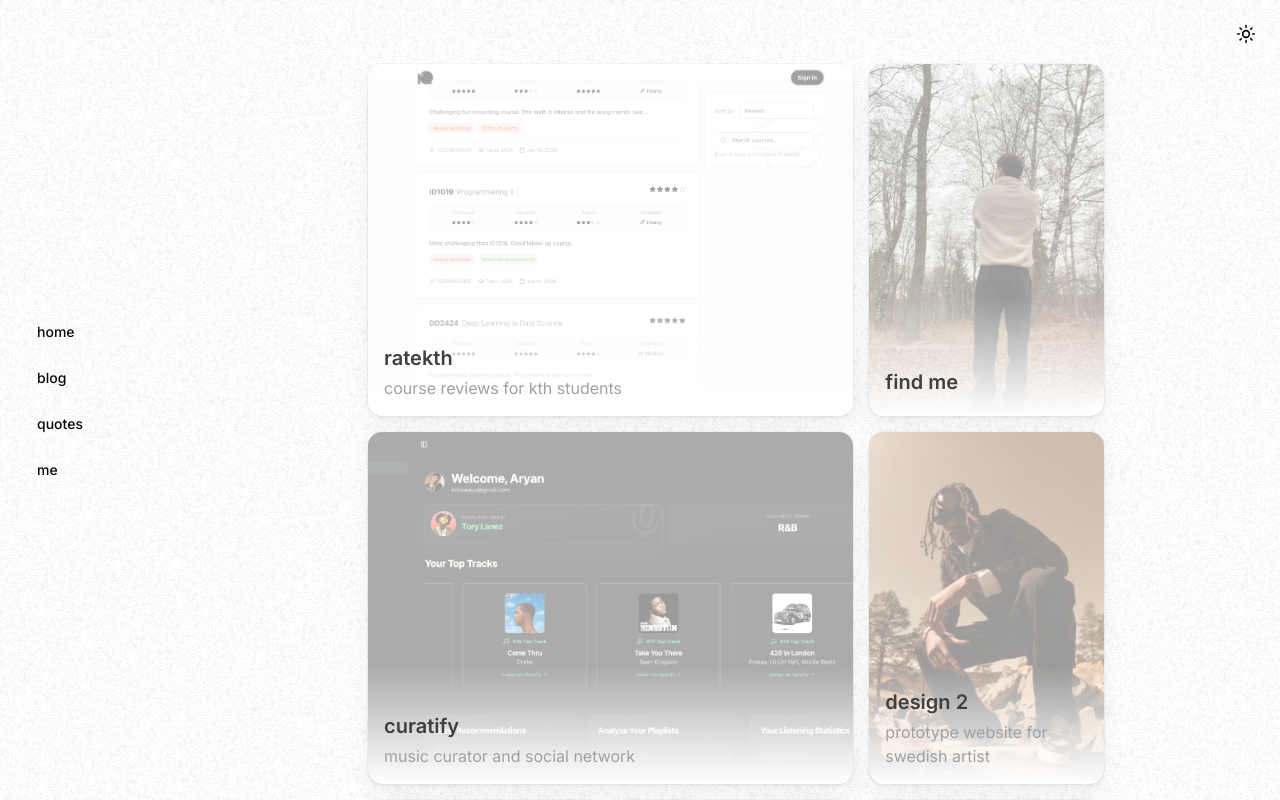
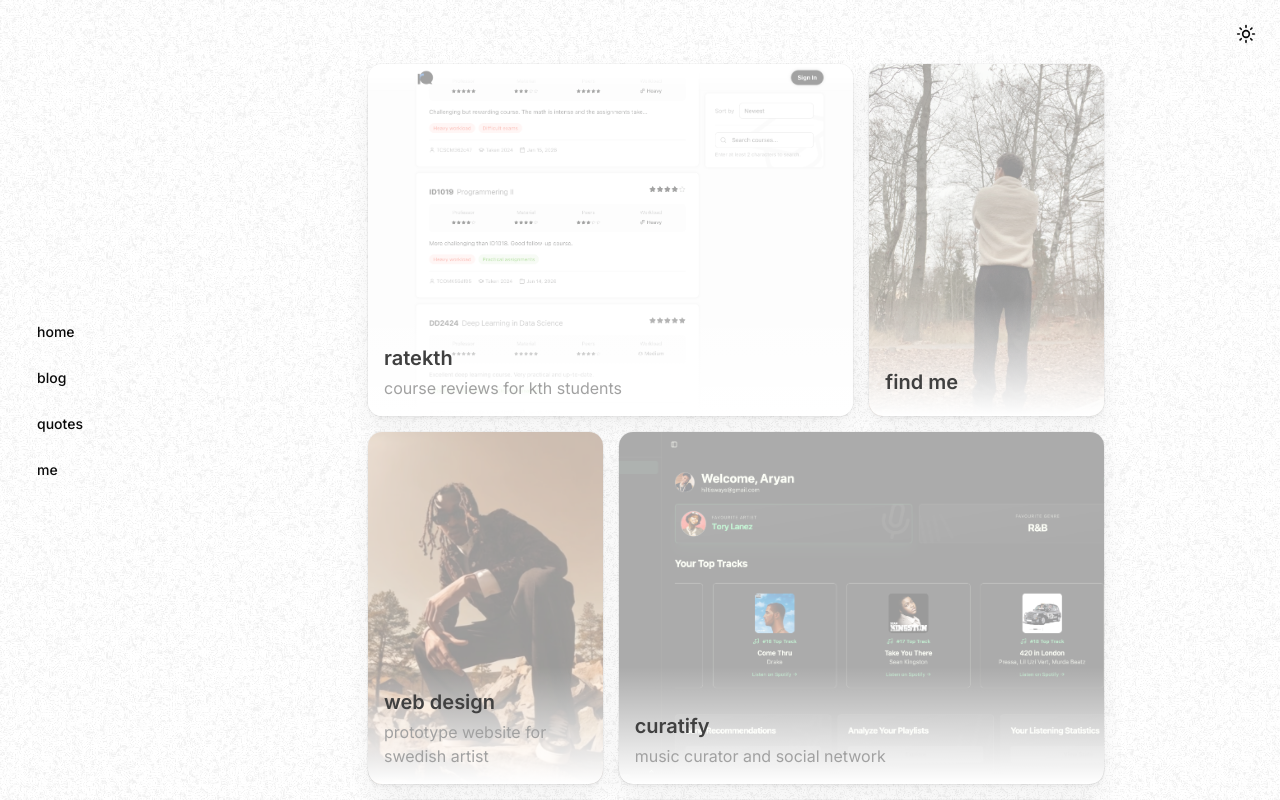
Before and after one commit to hi-aryan/blog, a Next.js app: page /me in a window 1280 px wide. Shown: the top 800 px of the page. Built offline with nearby package versions, Linux system fonts and the light colour scheme.

Commit message:
text changes

```diff
--- a/app/me/page.tsx
+++ b/app/me/page.tsx
@@ -31,6 +31,20 @@ const features = [
         ),
     },
     {
+        name: "web design",
+        description: "prototype website for swedish artist",
+        className: "col-span-3 lg:col-span-1",
+        href: "https://authentic-tenure-513391.framer.app/",
+        cta: "see it",
+        background: (
+            <img
+                src="/malik.png"
+                alt="malik dalasi"
+                className="absolute inset-0 h-full w-full object-cover opacity-40 group-hover:opacity-90 transition-opacity duration-300"
+            />
+        ),
+    },
+    {
         name: "curatify",
         description: "music curator and social network",
         href: "https://curatify.se",
@@ -40,20 +54,6 @@ const features = [
             <img
                 src="/curatify.png"
                 alt="curatify"
-                className="absolute inset-0 h-full w-full object-cover opacity-40 group-hover:opacity-90 transition-opacity duration-300"
-            />
-        ),
-    },
-    {
-        name: "design 2",
-        description: "prototype website for swedish artist",
-        className: "col-span-3 lg:col-span-1",
-        href: "https://authentic-tenure-513391.framer.app/",
-        cta: "see it",
-        background: (
-            <img
-                src="/malik.png"
-                alt="malik dalasi"
                 className="absolute inset-0 h-full w-full object-cover opacity-40 group-hover:opacity-90 transition-opacity duration-300"
             />
         ),
--- a/app/page.tsx
+++ b/app/page.tsx
@@ -3,10 +3,10 @@ import Typewriter from "@/components/ui/typewriter";
 export default function Home() {
   return (
     <div className="flex min-h-[80vh] items-center justify-center">
-    <p className="text-3xl font-bold sm:text-4xl">
-        <span>{"some dummy "}</span>
+      <p className="text-3xl font-bold sm:text-4xl">
+        {/* <span>{"some dummy text "}</span> */}
         <Typewriter
-          text={["text", "huh", "text yes"]}
+          text={["hi", "u probably dont know me but", "i hope u like my lil website :)"]}
           className="text-foreground"
           waitTime={1000}
           cursorChar={"_"}
```
